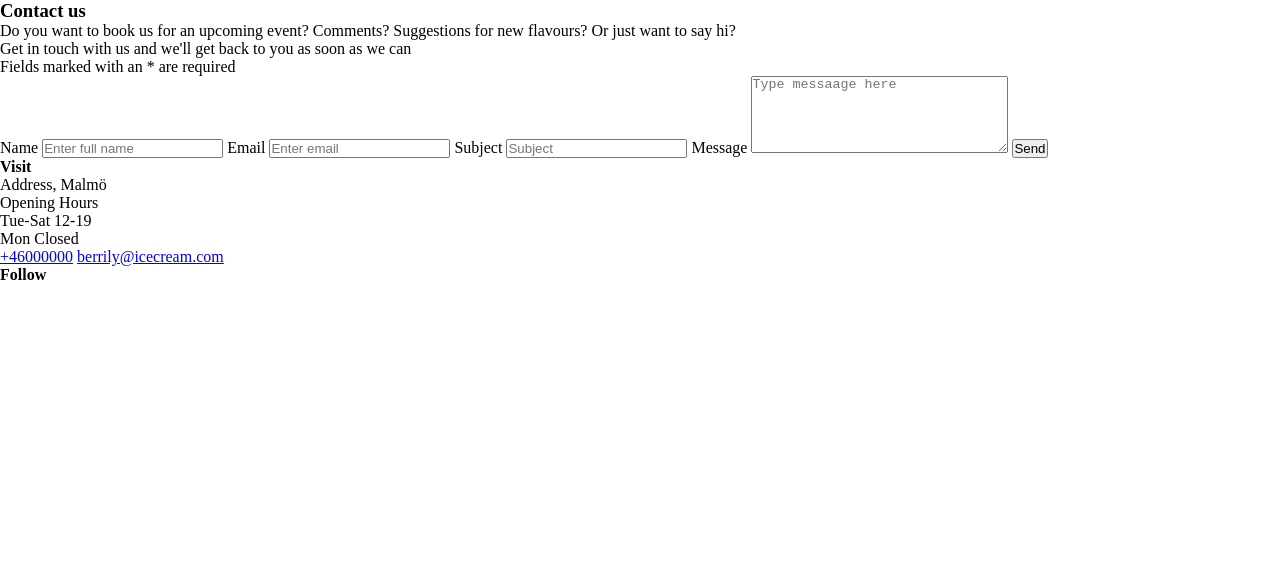
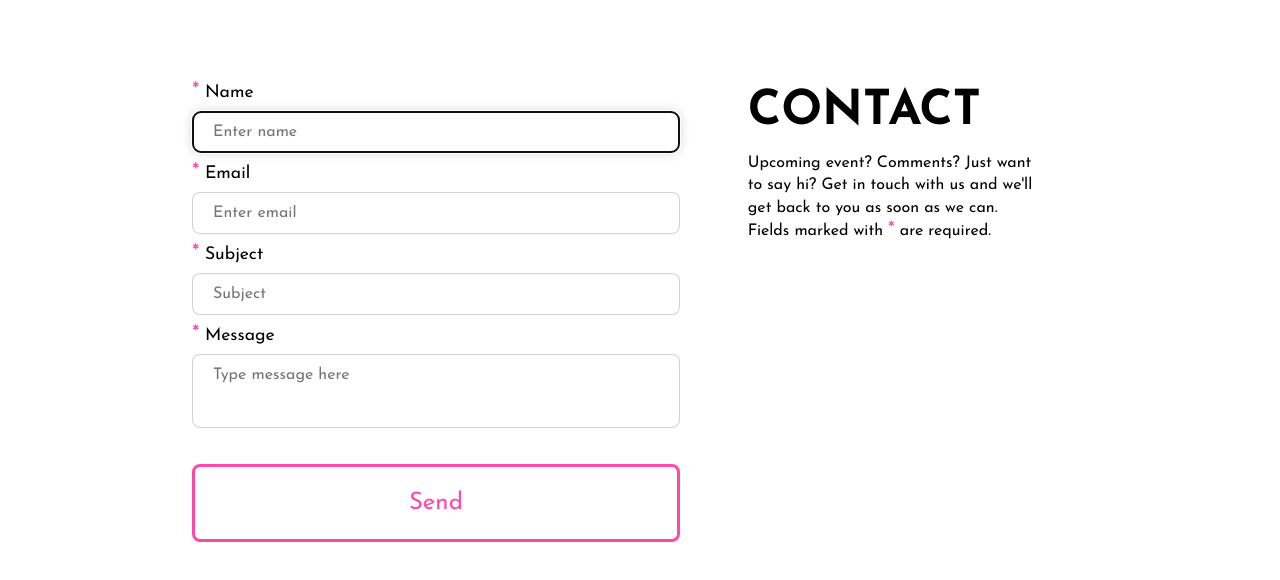
Before and after one commit to priscilla-silva/ice-cream-shop, a plain HTML site: page contact.html in a window 1280 px wide. Drawn offline with nearby package versions, Linux system fonts and the light colour scheme.

Commit message:
uppdated styles

```diff
--- a/contact.html
+++ b/contact.html
@@ -5,59 +5,41 @@
     <meta http-equiv="X-UA-Compatible" content="IE=edge">
     <meta name="viewport" content="width=device-width, initial-scale=1.0">
     <title>Contact</title>
-    <link rel="stylesheet" href="style.css">
+    <link rel="stylesheet" href="/css/contact.css">
+    <link rel="preconnect" href="https://fonts.googleapis.com">
+    <link rel="preconnect" href="https://fonts.gstatic.com" crossorigin>
+    <link href="https://fonts.googleapis.com/css2?family=Josefin+Sans:ital,wght@0,400;0,600;0,700;1,400&family=Pacifico&display=swap" rel="stylesheet">
+    <script src="https://kit.fontawesome.com/9877bc6c1f.js" crossorigin="anonymous"></script>
 </head>
 <body>
-    <main class="container">
+    <div class="container">
     <!--FORM SECTION STARTS HERE-->
-        <section class="container__form">
-            <div class="container__form-text">
-                <h3>Contact us</h3>
-                 <p>Do you want to book us for an upcoming event? Comments?
-                     Suggestions for new flavours? Or just want to say hi?
-                 </p>
-                 <p>Get in touch with us and we'll get back to you as soon as we can</p>
-                 <p>Fields marked with an <span>*</span> are required</p>
+        <div class="form-container">
+            <div class="form__text">
+                <p class="heading">Contact</p>
+                <p class="info">Upcoming event?
+                    Comments?
+                    Just want to say hi?
+                    Get in touch with us and we'll get back to you as soon as we can. <br>
+                    Fields marked with <span>*</span> are required.</p>
             </div>
-            <!--CONTACT FORM-->
+
+                <div class="form__card">
                 <form action="">
                     <label for="name" class="label name">Name</label>
-                 <input type="text" class="name__input"  name="name" id="name" placeholder="Enter full name">
+                    <input type="text" class="input name__input" name="name" id="name" placeholder="Enter name" required autofocus>
                     <label for="email" class="label email">Email</label>
-                 <input type="email" class="email__input" name="email" id="email" placeholder="Enter email">
+                    <input type="email" class="input email__input" name="email" id="email" placeholder="Enter email" required>
                     <label for="subject" class="label subject">Subject</label>
-                 <input type="text" name="subject" id="subject" class="subject__input" placeholder="Subject">
+                    <input type="text" name="subject" id="subject" class="input subject__input" placeholder="Subject">
                     <label for="message" class="label message">Message</label>
-                 <textarea name="message" id="message" class="message__textarea" cols="30" rows="5" placeholder="Type messaage here"></textarea>
+                    <textarea name="message" id="message" class="message__textarea" cols="30" rows="3" placeholder="Type message here" required></textarea>
                     <button type="submit" class="btn">Send</button>
                 </form>
-        </section>
-    </main>
-
-    <!--FOOTER-->
-   <footer>
-       <div class="container__address">
-            <h4>Visit</h4>
-            <div class="container__address--info">
-                <p>Address, Malmö</p>
-                <p>Opening Hours</p>
-                <p>Tue-Sat 12-19</p>
-                <p>Mon Closed</p>
-                <a href="tel:+">+46000000</a>
-                <a href="mailto:">berrily@icecream.com</a>
             </div>
         </div>
-       <div class="container__instagram">
-            <h4>Follow</h4>
-            <!--insert fake instagram grid-->
+
+
     </div>
-        <div class="footer-bottom">
-            <div class="footer-bottom__social">
-                <!--insert instagram logo-->
-                <!--insert facebook logo-->
-            </div>
-        </div>
-   </footer>
-
 </body>
 </html>
--- a/styles/_button.scss
+++ /dev/null
@@ -1,22 +0,0 @@
-.btn {
-    max-width: 50px;
-    width: 100%;
-    min-height: 50px;
-    height: 100%;
-    border: 2px solid $main-color;
-    border-radius: 50%;
-    text-align: center;
-    font: $primary-font $main-color;
-    &:link {
-
-    }
-    &:active {
-
-    }
-    &:disabled {
-
-    }
-    &:hover {
-
-    }
-}
--- a/styles/_font.scss
+++ b/styles/_font.scss
@@ -1,17 +1,5 @@
-/*Google Fonts*/
-@import url(https://fonts.google.com/share?selection.family=Josefin%20Sans:ital,wght@0,400;0,600;0,700;1,400%7CPacifico);
-
 /*logo and campaign font*/
 $logo-font: 'Pacifico', cursive;
 
 /*primary font*/
 $primary-font: 'Josefin Sans', sans-serif;
-
-/*headers*/
-$header-font: $primary-font, 700, normal, 48px, $black;
-
-/*nav menu*/
-$menu-font: $primary-font, 400, normal, 18px, $white;
-
-/*campaign font*/
-$icecream-font: $primary-font, 400, normal, 36px, $white;
--- a/styles/_footer.scss
+++ /dev/null
@@ -1,6 +0,0 @@
-footer {
-    width: 100%;
-    min-height: px;
-    height: 100%;
-    background-color: $main-color;
-}
--- a/styles/_form.scss
+++ /dev/null
@@ -1,27 +0,0 @@
-form {
-
-}
-
-.label {
-
-}
-
-.email, .name {
-    &__input {
-        &__input:hover, &__input:active {
-            border: 1px solid $main-color;
-        }
-    }
-}
-
-.select {
-
-}
-
-.fas, .fa, .select__icon {
-
-}
-
-.select-subject {
-
-}
--- /dev/null
+++ b/styles/_icons.scss
@@ -0,0 +1,3 @@
+//Icon styles
+$icon-size: 2em;
+$icon-link: black;
--- /dev/null
+++ b/styles/_padd-marg.scss
@@ -0,0 +1,12 @@
+//Paddings
+$main-padding: 1.5em;
+
+//Margins
+$main-margin: 1.5em;
+$top-btm: 2.5em;
+
+//Guide border
+$guide: 1px solid black;
+
+//Button padding
+$btn-padd: 1%;
--- a/styles/contact.scss
+++ b/styles/contact.scss
@@ -1,8 +1,151 @@
-* {
-    margin: 0;
-    padding: 0;
-    box-sizing: border-box;
+@import 'font';
+@import 'color';
+@import 'padd-marg';
+@import 'icons';
+
+
+
+body {
+    margin: auto;
+    width: 100%;
+    height: 100vh;
+    display: flex;
+    justify-content: center;
   }
-section {
 
+.container {
+    display: flex;
+    justify-content: center;
+    flex-direction: row;
+    flex-wrap: wrap;
+    margin-top: 1em;
+
+  }
+
+  .form-container {
+    width: 70%;
+    display: flex;
+    flex-direction: row-reverse;
+    margin-top: em0.8;
+
+  }
+
+.form__text {
+    padding-left: $main-padding;
+    padding-right: $main-padding;
+    margin-left: 2.75em;
+    margin-right: $main-margin;
+  }
+
+.heading {
+    font-size: 3em;
+    font-family: $primary-font;
+    color: $black;
+    font-weight: 700;
+    font-style: normal;
+    text-transform: uppercase;
+    margin-bottom: 5px;
+    margin-top: 1.5em;
+  }
+
+
+.info, .info__info {
+  font-family: $primary-font;
+  color: $black;
+  font-weight: 400;
+  font-style: normal;
+  font-size: 1em;
+  line-height: 1.4em;
 }
+
+span {
+  color: $main-color;
+  font-size: 1.25em;
+}
+
+.form__card {
+  margin-top: 1.5em;
+  padding-top: $top-btm;
+}
+
+form {
+  width: 100%;
+}
+
+.label {
+  font-family: $primary-font;
+  color: $black;
+  font-weight: 400;
+  font-style: normal;
+  font-size: 1.1em;
+  display: inline-block;
+  box-sizing: border-box;
+  &::before {
+    content: "*";
+    color: $main-color;
+    font-size: 1.25em;
+    margin-right: 0.25em;
+  }
+}
+
+.input {
+  width: 100%;
+  padding: 12px 20px;
+  margin: 8px 0;
+  display: inline-block;
+  box-sizing: border-box;
+  border: 1px solid rgba(33,33,33,.2);
+  border-radius: 8px;
+  transition: .3s box-shadow;
+  &:focus, &:hover {
+    box-shadow: 0 0 11px  rgba(33,33,33,.2);
+  }
+}
+
+.name__input, .email__input, .subject__input {
+  font-family: $primary-font;
+  color: $black;
+  font-weight: 400;
+  font-style: normal;
+  font-size: 1em;
+}
+
+.message__textarea {
+  font-family: $primary-font;
+  color: $black;
+  font-weight: 400;
+  font-style: normal;
+  font-size: 1em;
+  width: 100%;
+  padding: 12px 20px;
+  margin: 8px 0;
+  display: inline-block;
+  box-sizing: border-box;
+  border-radius: 8px;
+  border: 1px solid rgba(33,33,33,.2);
+  resize: none;
+  transition: .3s box-shadow;
+  &:focus, &:hover {
+    box-shadow: 0 0 11px  rgba(33,33,33,.2);
+  }
+}
+
+.btn {
+  margin-top: 1em;
+  max-width: 500px;
+  width: 100%;
+  border: 3px solid $main-color;
+  border-radius: 8px;
+  text-align: center;
+  background-color: white;
+  padding: 1em;
+  font-family: $primary-font;
+  font-size: 1.5em;
+  color: $main-color;
+  transition: 0.35s;
+      &:hover, &:active {
+          background-color: $main-color;
+          color: $white;
+          cursor: pointer;
+      }
+  }
```
Also changed, not shown: pages/contact.html (deleted, +0 -40 lines), css/contact.css (added), styles/_color.scss (line endings or trailing spaces), styles/_form-text.scss (deleted), 1 other file. Lines whose indentation alone changed are shown as unchanged.
